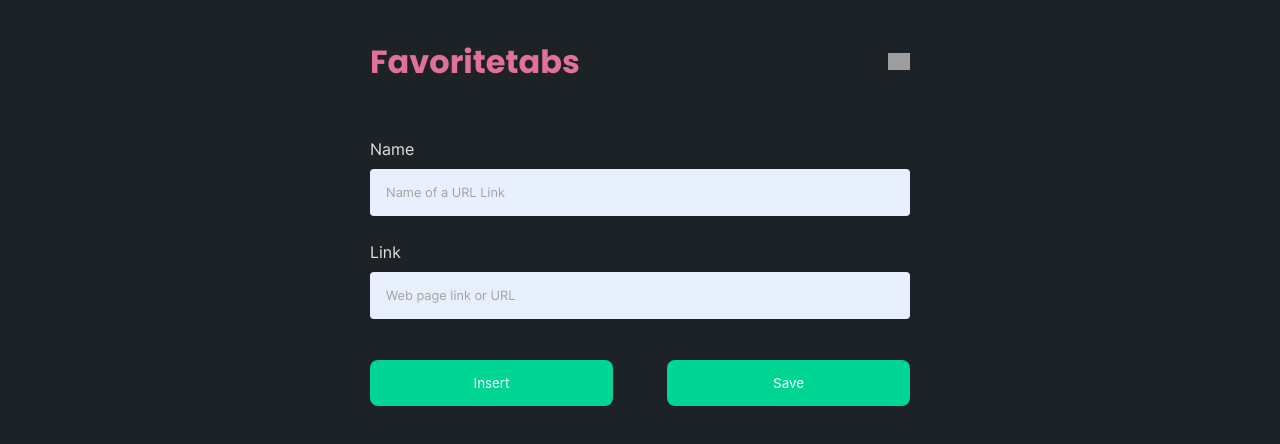
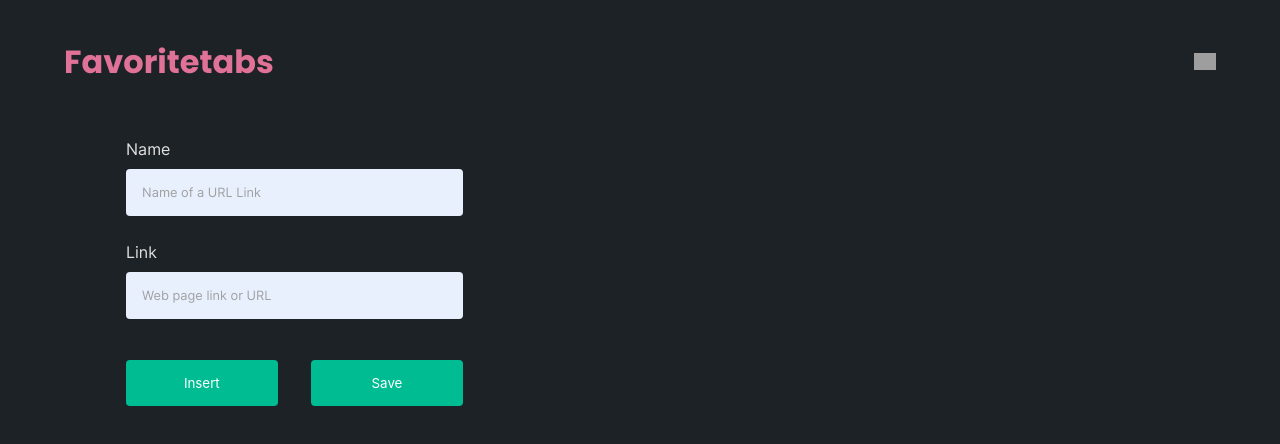
Before and after one commit to Uvacoder/favoritetabs, a Next.js app: page /app in a window 1280 px wide. Shown: the top 444 px of the page. Built offline with nearby package versions, Linux system fonts and the light colour scheme; grey boxes are pictures that could not be loaded.

Commit message:
feat: grid with min-width 1280px

```diff
--- a/components/CardLinks/styles.js
+++ b/components/CardLinks/styles.js
@@ -82,6 +82,7 @@ export const CardLinks = styled.section`
     margin-top: 2rem;
     animation: ${fadeInDown} 400ms both;
     animation-iteration-count: 1;
+
     span {
       display: flex;
       justify-content: space-between;
@@ -120,11 +121,14 @@ export const CardLinks = styled.section`
       align-items: center;
       padding-bottom: 10px;
       p {
-        font-size: clamp(10px, 2vw, 0.6rem);
-        font-family: 'Poppins_Bold', -apple-system, Roboto, Ubuntu, Cantarell,
+        font-size: clamp(10px, 2vw, 0.7rem);
+        font-family: 'Poppins_Regular', -apple-system, Roboto, Ubuntu, Cantarell,
           sans-serif;
         margin-right: 10px;
       }
+    }
+    @media screen and (min-width: 1280px) {
+      max-width: 35vw;
     }
   }
 `;
--- a/components/Header/styles.js
+++ b/components/Header/styles.js
@@ -14,6 +14,9 @@ const header = styled.header`
     font-weight: bolder;
     color: ${({ theme }) => theme.title};
   }
+  @media screen and (min-width: 1280px) {
+    max-width:100%;
+  }
 `;
 
 export { header };
--- a/styles/app/styles.js
+++ b/styles/app/styles.js
@@ -11,25 +11,14 @@ const fadeIn = keyframes`
 `;
 
 export const Layout = styled.div`
-  width: 100vw;
+  max-width: 100vw;
   padding: 0 10px;
-  height: 100vh;
+  min-height: 100vh;
   position: relative;
-  @media (min-width: 25em) {
-    max-width: 90%;
-    margin: 0 auto;
-  }
-  @media (min-width: 43.75em) {
-    max-width: 70%;
-    margin: 0 auto;
-  }
-  @media (min-width: 56.25em) {
-    max-width: 60%;
-    margin: 0 auto;
-  }
-  @media (min-width: 75em) and (max-width: 486.063em) {
-    max-width: 35rem;
-    margin: 0 auto;
+  @media screen and (min-width: 1280px) {
+    display: grid;
+    align-items: center;
+    justify-content: center;
   }
 `;
 
@@ -37,9 +26,33 @@ export const Main = styled.main`
   margin-top: 1.5rem;
   width: 100%;
   min-height: 81vh;
-  flex: 1;
   display: flex;
   flex-flow: column wrap;
+
+  @media screen and (min-width: 1280px) {
+    width: 100vw;
+    max-width: 90vw;
+    display: grid;
+    gap: 0 60px;
+    grid-template-columns: 1fr 1.5fr;
+    min-height: 100vh;
+  }
+  @media screen and (min-width: 454px) {
+    padding: 0 20px;
+    margin: 1.5rem auto;
+  }
+  @media screen and (min-width: 507px) and (max-width: 648px) {
+    max-width: 90%;
+    margin: 1.5rem auto;
+  }
+  @media screen and (min-width: 649px) and (max-width: 809px) {
+    max-width: 70%;
+    margin: 1.5rem auto;
+  }
+  @media screen and (min-width: 809px) and (max-width: 1279px) {
+    max-width: 30rem;
+    margin: 1.5rem auto;
+  }
 `;
 
 export const Form = styled.form`
@@ -75,6 +88,10 @@ export const Form = styled.form`
       color: ${({ theme }) => theme.textLow};
     }
   }
+  @media screen and (min-width: 1280px) {
+    place-content: start;
+    max-width: 80%;
+  }
 `;
 
 export const Button = styled.button`
@@ -82,16 +99,17 @@ export const Button = styled.button`
   border: none;
   outline: none;
   padding: 15px 5px;
-  border-radius: 8px;
+  border-radius: 4px;
   width: 45%;
   cursor: pointer;
   transition: background 0.4s ease-in-out;
-  background: ${({ theme }) => theme.primary};
+  background: ${({ theme }) => theme.primaryHover};
   font-family: 'InterBold', -apple-system, Roboto, Ubuntu, Cantarell, sans-serif;
   color: #fefefe;
   animation: ${fadeIn} 1000ms both;
+  position: relative;
   &:hover {
-    background: ${({ theme }) => theme.primaryHover};
+    background: ${({ theme }) => theme.primary};
   }
 `;
 
```
